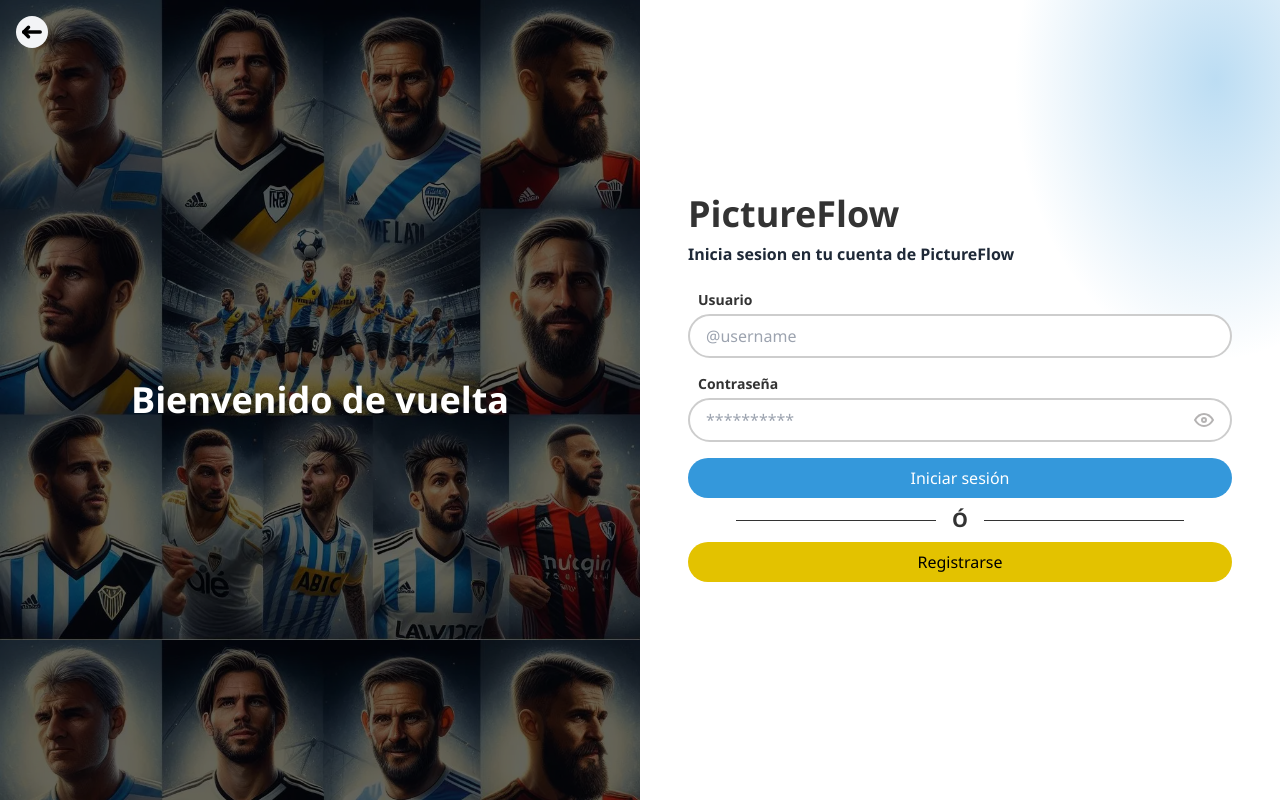
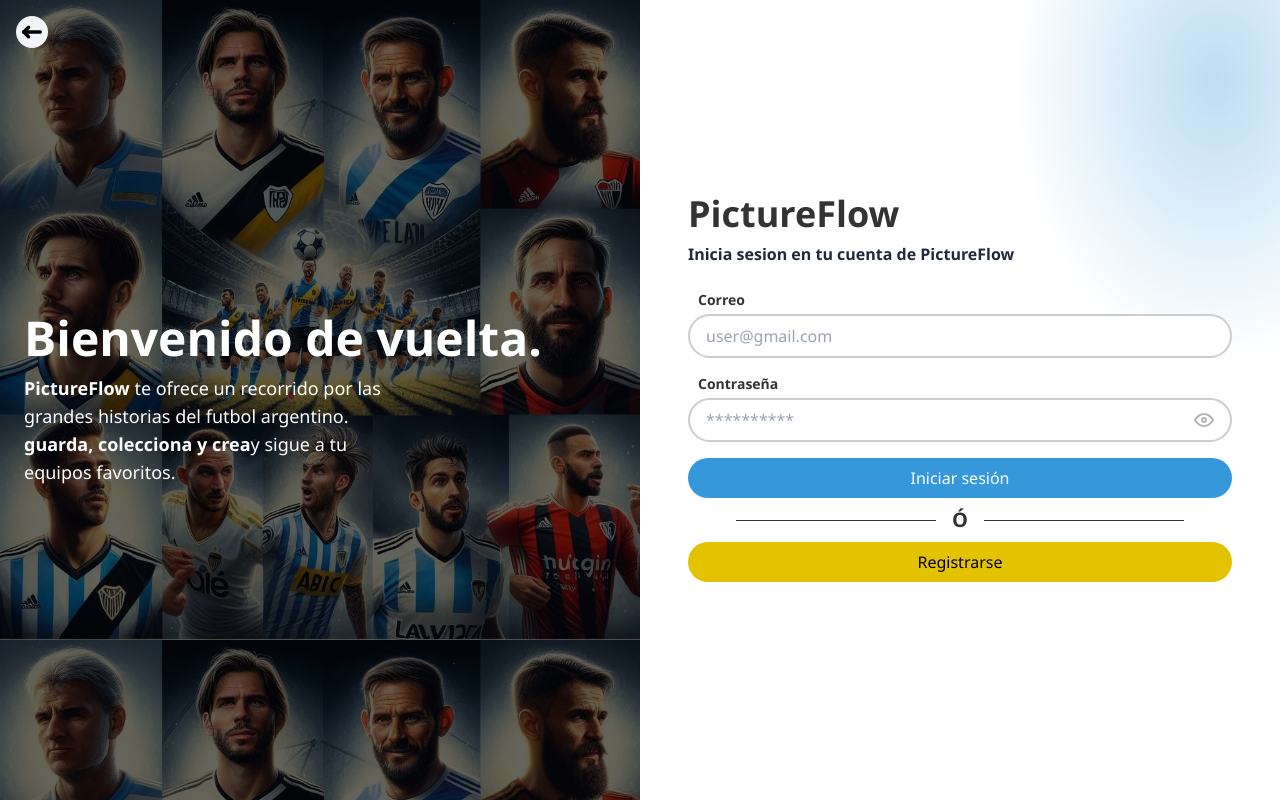
Before and after one commit to No-Country/C15-17-FT-REACT-NODE, a React (Vite) app in the folder Frontend/: page /auth/login in a window 1280 px wide. Built offline with nearby package versions, Linux system fonts and the light colour scheme.

Commit message:
fixed: login controller : change name to email

```diff
--- a/Frontend/src/layouts/AuthLayout.jsx
+++ b/Frontend/src/layouts/AuthLayout.jsx
@@ -1,5 +1,5 @@
 
-import { Navigate, Outlet } from "react-router-dom";
+import { Navigate, Outlet, useLocation } from "react-router-dom";
 import { IconArrowLeft } from "../components/icons/IconArrowLeft";
 import { LinkIcon } from "../components/ui/LinkIcon";
 import { useAuth } from "../hooks/useAuth";
@@ -7,6 +7,7 @@
 export function AuthLayout () {
 
     const { isAuth } = useAuth()
+    const { pathname } = useLocation();
 
     if(isAuth) return <Navigate to='/' />
 
@@ -14,9 +15,15 @@
         <main className="h-screen flex">
 
             <section className="bg-grid-players flex-1 bg-contain relative hidden lg:block">
-                <div className="w-full h-full bg-black/60 flex flex-col items-center justify-center">
-                    <h2 className="text-4xl font-semibold text-white">Bienvenido de vuelta</h2>
-                    <p></p>
+                <div className="w-full h-full bg-black/60 flex flex-col items-start justify-center px-6">
+                    <h2 className="text-5xl font-semibold text-white mb-3">
+                        {
+                            pathname.includes('register')
+                            ? "Bienvenido a PictureFlow."
+                            : "Bienvenido de vuelta."
+                        }
+                    </h2>
+                    <p className="text-white text-lg w-96"><strong>PictureFlow</strong> te ofrece un recorrido por las grandes historias del futbol argentino. <br/> <strong>guarda, colecciona y crea</strong>y sigue a tu equipos favoritos.</p>
                 </div>
                 <LinkIcon href='/' className='absolute top-4 left-4'>
                     <IconArrowLeft />
--- a/Frontend/src/pages/auth/Login.jsx
+++ b/Frontend/src/pages/auth/Login.jsx
@@ -10,7 +10,7 @@
 
 
     const { singin } = useAuth()
-    const [username, setUsername] = useState("");
+    const [email, setEmail] = useState("");
     const [password, setPassword] = useState("");
 
     const [showPassword, setShowPassword] = useState(false)
@@ -18,32 +18,32 @@
     const onHandleLogin = async (e) => {
         e.preventDefault();
 
-        if(!username || !password)  {
+        if(!email || !password)  {
             alert('deberia llenar los datos')
             return
         }
 
         const credentials = {
-            name: username,
-            password: password
+            email,
+            password
         }
        await singin(credentials)
 
     };
 
     return (
-        <div className='content px-12 bg-radial-blue '>
+        <div className='content px-6 lg:px-12 bg-radial-blue '>
             <h2 className="font-semibold text-4xl mb-2">PictureFlow</h2>
             <p className=" text-gray-800 font-semibold">Inicia sesion en tu cuenta de PictureFlow</p>
             <form onSubmit={onHandleLogin} className='py-6 bg-radial-yellow'>
                 <div className='content_label'>
                     <label className='form_label mb-4 '>
-                        <span className='label_span font-semibold text-sm mb-1 text'>Usuario</span>
+                        <span className='label_span font-semibold text-sm mb-1 text'>Correo</span>
                         <Input
-                            type='text'
-                            onChange={(e) => setUsername(e.target.value)}
-                            name='username'
-                            placeholder='@username'
+                            type='email'
+                            onChange={(e) => setEmail(e.target.value)}
+                            name='email'
+                            placeholder='user@gmail.com'
                         />
                     </label>
                     <label className='form_label mb-4'>
--- a/Frontend/src/pages/auth/Register.jsx
+++ b/Frontend/src/pages/auth/Register.jsx
@@ -47,7 +47,7 @@
     // Dar estilos a inputs cuando isError sea true
 
     return (
-        <div className='content px-12 bg-radial-blue '>
+        <div className='content px-6 lg:px-12 bg-radial-blue '>
         <h2 className="font-semibold text-4xl mb-2">PictureFlow</h2>
         <p className=" text-gray-800 font-semibold">Inicia sesion en tu cuenta de PictureFlow</p>
         <form onSubmit={onHandleRegister} className='py-6 bg-radial-yellow'>
@@ -63,7 +63,7 @@
                 </label>
 
                 <label className='form_label mb-4 '>
-                    <span className='label_span font-semibold text-sm mb-1 text'>Usuario</span>
+                    <span className='label_span font-semibold text-sm mb-1 text'>Correo</span>
                     <Input
                         type='email'
                         onChange={(e) => setEmail(e.target.value)}
```
Also changed, not shown: 1 other file (tests, documents, lock files or other folders).
